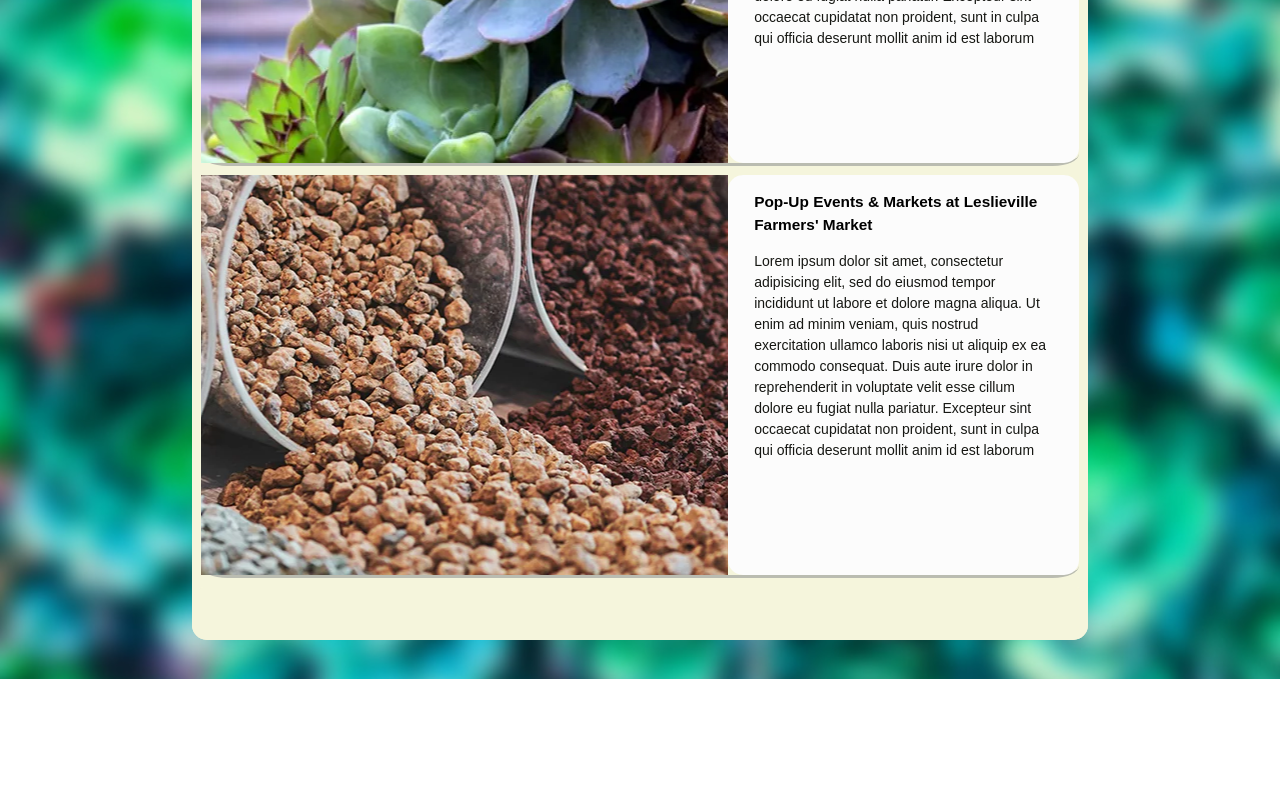
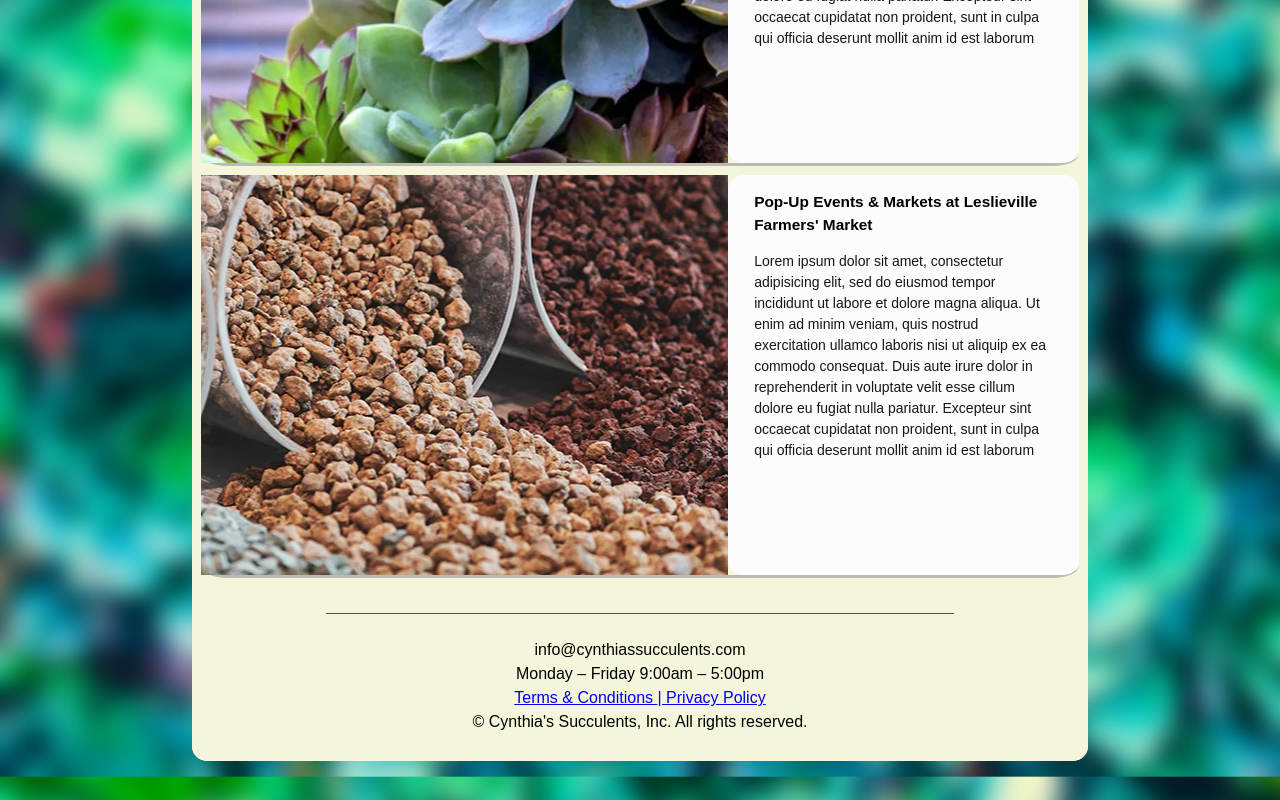
Before and after one commit to HyunKodes/cynthias, a plain HTML site: page projects.html in a window 1280 px wide. Shown: the part 2364-3164 px from the top of the page. Before the commit the page ends 3043 px from the top, so only its background shows below. Drawn offline with Linux system fonts and the light colour scheme.

Commit message:
added footer details

```diff
--- a/projects.html
+++ b/projects.html
@@ -18,18 +18,21 @@
     </nav>
 
     <div class="container">
-		<div class="logobg">
-			<h1>Cynthia's Succulents</h1>
-			<h2>Nature's Touch in Every Space</h2>
-		  </div>
+      <div class="logobg">
+        <h1>Cynthia's Succulents</h1>
+        <h2>Nature's Touch in Every Space</h2>
+      </div>
 
-
-      <h2 class="project-category" id="structural_steel">Custom Arrangements</h2>
+      <h2 class="project-category" id="structural_steel">
+        Custom Arrangements
+      </h2>
 
       <div class="project-container">
         <div id="succ6" class="project-image"></div>
         <div class="project-content">
-          <h2 class="project-title">Evergreen Brick Works - Community Market</h2>
+          <h2 class="project-title">
+            Evergreen Brick Works - Community Market
+          </h2>
           Lorem ipsum dolor sit amet, consectetur adipisicing elit, sed do
           eiusmod tempor incididunt ut labore et dolore magna aliqua. Ut enim ad
           minim veniam, quis nostrud exercitation ullamco laboris nisi ut
@@ -73,9 +76,7 @@
     </div>
 
     <div class="container">
-      <h2 class="project-category" id="orn_steel">
-        Workshops & Events
-      </h2>
+      <h2 class="project-category" id="orn_steel">Workshops & Events</h2>
 
       <div class="project-container">
         <div id="succ3" class="project-image"></div>
@@ -95,7 +96,9 @@
       <div class="project-container">
         <div id="succ5" class="project-image"></div>
         <div class="project-content">
-          <h2 class="project-title">Kids' Gardening Classes at Allan Gardens Conservatory</h2>
+          <h2 class="project-title">
+            Kids' Gardening Classes at Allan Gardens Conservatory
+          </h2>
           Lorem ipsum dolor sit amet, consectetur adipisicing elit, sed do
           eiusmod tempor incididunt ut labore et dolore magna aliqua. Ut enim ad
           minim veniam, quis nostrud exercitation ullamco laboris nisi ut
@@ -110,7 +113,9 @@
       <div class="project-container bottom-container">
         <div id="soil" class="project-image"></div>
         <div class="project-content">
-          <h2 class="project-title">Pop-Up Events & Markets at Leslieville Farmers' Market</h2>
+          <h2 class="project-title">
+            Pop-Up Events & Markets at Leslieville Farmers' Market
+          </h2>
           Lorem ipsum dolor sit amet, consectetur adipisicing elit, sed do
           eiusmod tempor incididunt ut labore et dolore magna aliqua. Ut enim ad
           minim veniam, quis nostrud exercitation ullamco laboris nisi ut
@@ -122,9 +127,47 @@
         <div class="clear"></div>
       </div>
 
-      <footer class="containerFooter">
+      <!-- <footer class="containerFooter"> -->
 
+      <footer class="footer-style-1">
+
+        <div class="container w-container">
+          <div class="footer-line"></div>
+
+          <div class="footer-wrapper">
+            <div class="w-row">
+              <div class="footer-column w-col w-col-3"></div>
+              <div class="footer-column-second w-col w-col-9">
+
+                <div class="footer-infos">
+                  <p class="align-right">
+                    <br />
+                    info@cynthiassucculents.com<br />
+                    Monday – Friday 9:00am – 5:00pm
+                  </p>
+                </div>
+              </div>
+            </div>
+            <div class="w-row">
+              <div class="footer-column w-col w-col-6">
+                <div class="footer-links">
+                  <a href=" " class="footer-link"
+                    >Terms &amp;&nbsp;Conditions </a
+                  ><a href=" " class="footer-link"
+                    >| Privacy Policy</a
+                  >
+                </div>
+              </div>
+              <div class="footer-column-second w-col w-col-6">
+                <p class="paragraph-7">© Cynthia's Succulents, Inc.
+                  All rights reserved.</p>
+              </div>
+            </div>
+          </div>
+        </div>
       </footer>
+
+      <!-- </footer> -->
     </div>
   </body>
 </html>
--- a/stylesheet.css
+++ b/stylesheet.css
@@ -198,6 +198,20 @@ body#about a#aboutnav {
 	width: 90%;
 	padding: 15px;
 }
+
+.footer-style-1 {
+	transition: all 2s;
+	color: #000000;
+	background-color: #F5F5DC;
+	position: relative;
+	border-radius: 15px;
+  }
+
+  .footer-line {
+	height: 1px;
+	background-color: #505050;
+
+  }
 
 .homeFooter {
 	width: 100%;
```
Also changed, not shown: about.html (+38 -2 lines).
